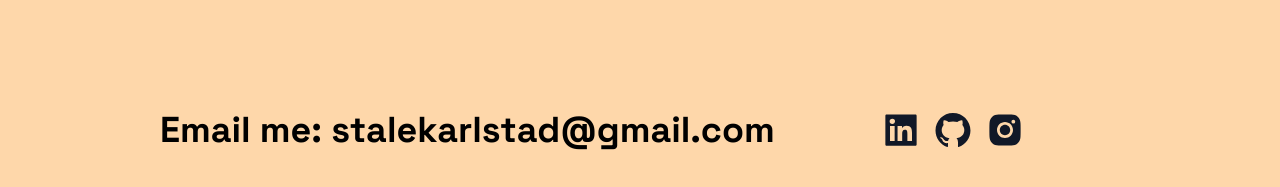
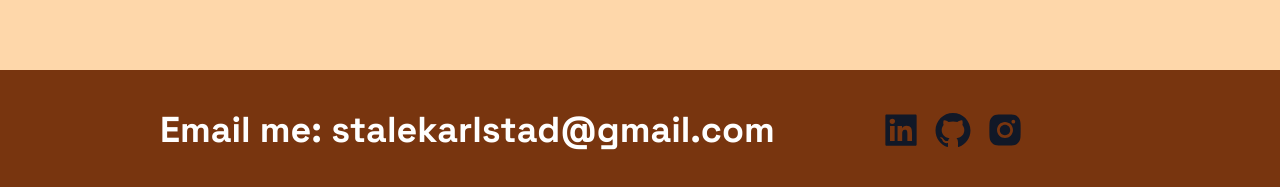
Before and after one commit to StaaleKarlstad/staalekarlstad.github.io, a React (Vite) app: page / in a window 1280 px wide. Shown: the part 3738-3925 px from the top of the page. Built offline with nearby package versions, Linux system fonts and the light colour scheme.

Commit message:
Update instagram link

```diff
--- a/src/components/Contact.tsx
+++ b/src/components/Contact.tsx
@@ -2,18 +2,18 @@ import { AiFillLinkedin, AiFillInstagram, AiFillGithub } from "react-icons/ai";
 
 export default function Contact(){
     return (
-    <section id="contact" className="bg-orange-200">
+    <section id="contact" className="bg-amber-900">
         <div className="container px-5 py-10 mx-auto lg:px-40">
-            <div className="flex flex-wrap text-4xl font-bold">
-                Email me: stalekarlstad@gmail.com
-                <div className="flex items-center mx-auto">
+            <div className="flex flex-wrap md:text-4xl text-xl font-bold text-white">
+                <p>Email me: stalekarlstad@gmail.com</p>
+                <div className="flex md:mx-auto md:pt-0 pt-5">
                     <a href="https://www.linkedin.com/in/st%C3%A5le-karlstad-a56556289/" target="_blank" rel="noopener noreferrer" className="text-gray-900 hover:text-amber-700 ml-3 mx-auto lg:block">
                       <AiFillLinkedin className="w-10 h-10" />
                     </a>
                     <a href="https://github.com/StaaleKarlstad" target="_blank" rel="noopener noreferrer" className="text-gray-900 hover:text-amber-700 ml-3 lg:block">
                       <AiFillGithub className="w-10 h-10" />
                     </a>
-                    <a href="https://www.instagram.com/thesepaperplanets/" target="_blank" rel="noopener noreferrer" className="text-gray-900 hover:text-amber-700 ml-3 lg:block">
+                    <a href="https://www.instagram.com/stonkyart/" target="_blank" rel="noopener noreferrer" className="text-gray-900 hover:text-amber-700 ml-3 lg:block">
                       <AiFillInstagram className="w-10 h-10" />
                     </a>
                 </div>
```
